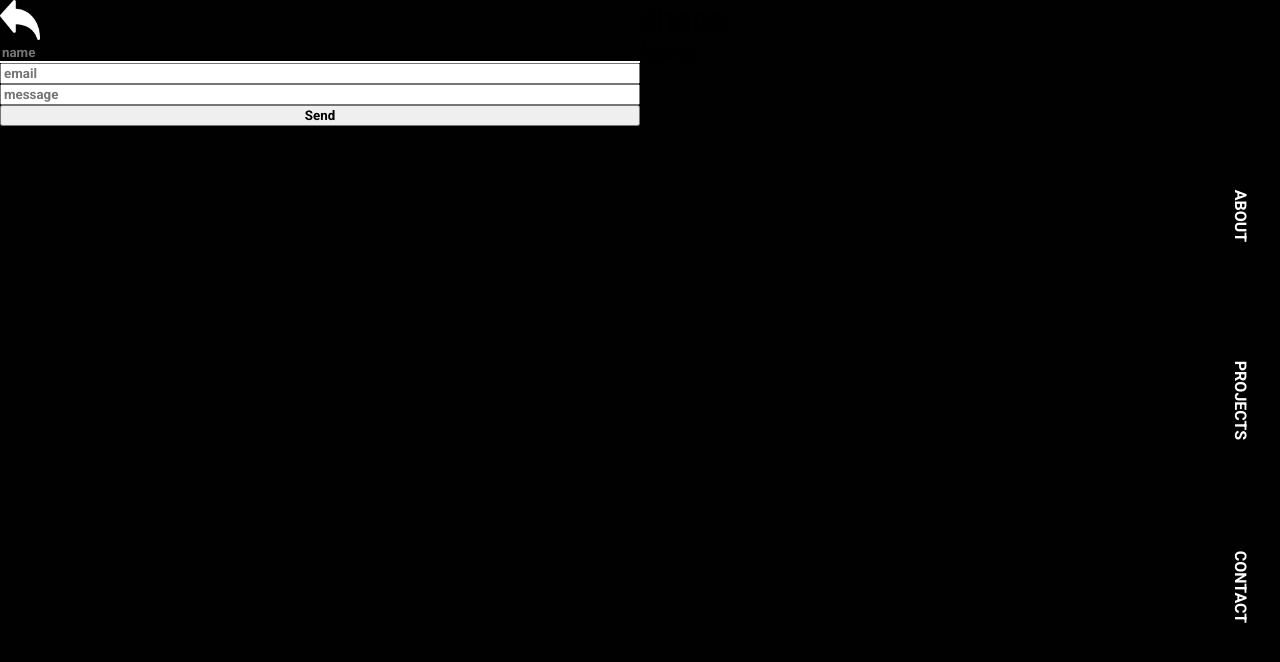
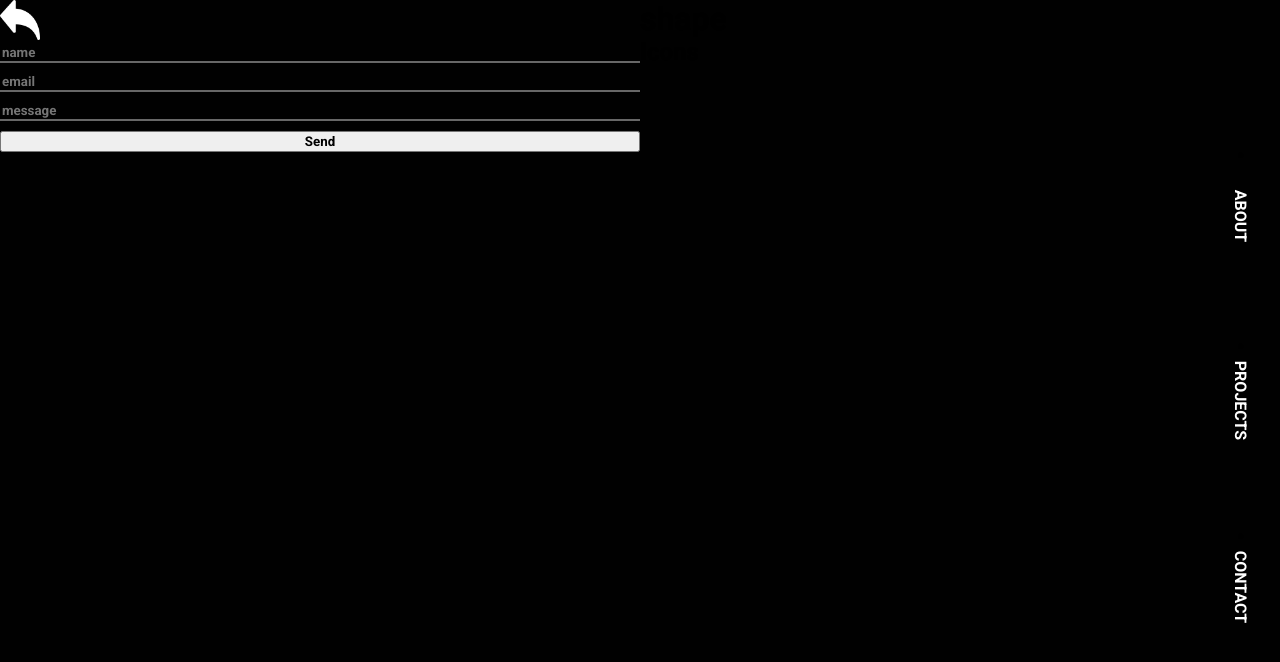
Before and after one commit to hamadagh/frontend-portfolio, a React (Create React App) app: page /contact in a window 1280 px wide. Shown: the top 662 px of the page. Built offline with nearby package versions, Linux system fonts and the light colour scheme.

Commit message:
adding style to contact form inputs

```diff
--- a/src/components/Contact.js
+++ b/src/components/Contact.js
@@ -26,8 +26,18 @@ function Contact() {
             name="name"
             className="contact-name"
           />
-          <input type="text" placeholder="email" name="email" />
-          <input type="text" placeholder="message" name="message" />
+          <input
+            type="text"
+            placeholder="email"
+            name="email"
+            className="contact-email"
+          />
+          <input
+            type="text"
+            placeholder="message"
+            name="message"
+            className="contact-message"
+          />
           <button type="submit">Send</button>
         </form>
       </div>
--- a/src/components/style.css
+++ b/src/components/style.css
@@ -321,7 +321,24 @@ a {
   border-top: none;
   border-right: none;
   border-left: none;
-  border-color: white;
+  border-color: rgba(255, 255, 255, 0.399);
+  margin-bottom: 10px;
+}
+.contact-email {
+  background-color: rgba(255, 255, 255, 0);
+  border-top: none;
+  border-right: none;
+  border-left: none;
+  border-color: rgba(255, 255, 255, 0.399);
+  margin-bottom: 10px;
+}
+.contact-message {
+  background-color: rgba(255, 255, 255, 0);
+  border-top: none;
+  border-right: none;
+  border-left: none;
+  border-color: rgba(255, 255, 255, 0.399);
+  margin-bottom: 10px;
 }
 .success-page {
   background-color: #010101;
```
